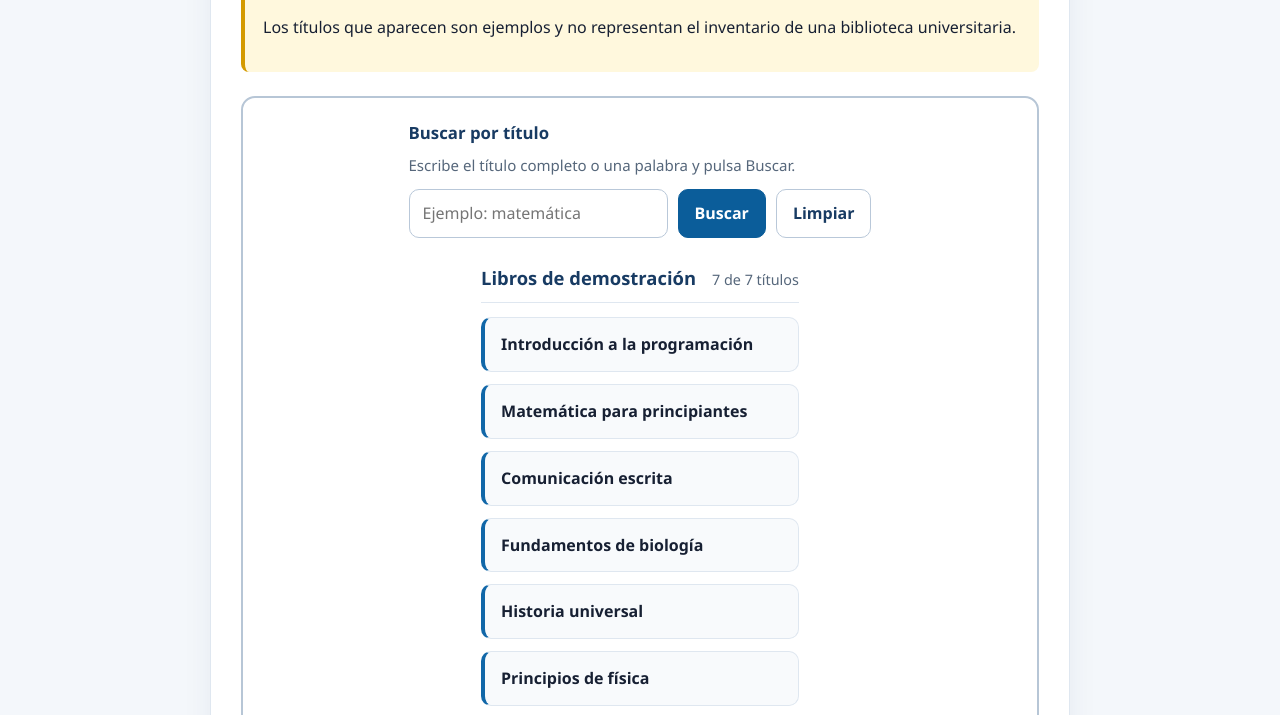
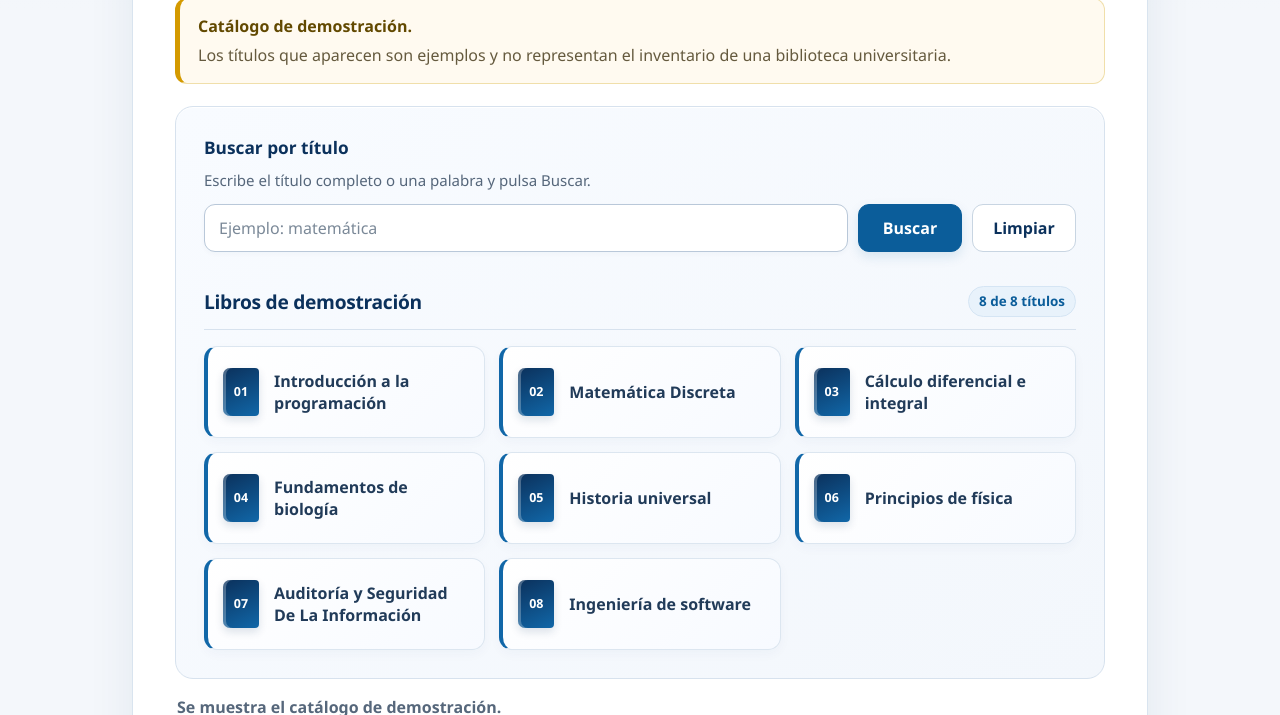
Before and after one commit to DarknessGT/portal-universitario-2026, a plain HTML site: page modules/08-biblioteca/index.html in a window 1280 px wide. Shown: the part 311-1026 px from the top of the page. Drawn offline with Linux system fonts and the light colour scheme.

Commit message:
feat: Modulo Realizado - Busqueda Biblioteca

```diff
--- a/modules/08-biblioteca/modulo.js
+++ b/modules/08-biblioteca/modulo.js
@@ -5,12 +5,13 @@
 
 const librosDemostracion = Object.freeze([
   "Introducción a la programación",
-  "Matemática para principiantes",
-  "Comunicación escrita",
+  "Matemática Discreta",
+  "Cálculo diferencial e integral",
   "Fundamentos de biología",
   "Historia universal",
   "Principios de física",
-  "Lectura y análisis literario"
+  "Auditoría y Seguridad De La Información",
+  "Ingeniería de software",
 ]);
 
 function normalizarTexto(valor) {
@@ -57,29 +58,17 @@
     mostrarLibros(librosDemostracion);
     resultado.textContent = "Se muestra el catálogo de demostración.";
 
-    entrada.addEventListener("input", () => {
-      if (entrada.value.trim()) {
-        entrada.removeAttribute("aria-invalid");
-        if (resultado.dataset.estado === "error") {
-          resultado.textContent = "";
-          delete resultado.dataset.estado;
-        }
-      }
-    });
-
-    formulario.addEventListener("submit", evento => {
-      evento.preventDefault();
+    function actualizarResultados() {
       const consulta = entrada.value.trim();
+      entrada.removeAttribute("aria-invalid");
 
       if (!consulta) {
-        entrada.setAttribute("aria-invalid", "true");
-        resultado.dataset.estado = "error";
-        resultado.textContent = "Escribe el título o una palabra para buscar.";
-        entrada.focus();
+        mostrarLibros(librosDemostracion);
+        resultado.dataset.estado = "inicial";
+        resultado.textContent = "Se muestra el catálogo de demostración.";
         return;
       }
 
-      entrada.removeAttribute("aria-invalid");
       const coincidencias = buscarLibros(librosDemostracion, consulta);
       mostrarLibros(coincidencias);
 
@@ -92,14 +81,18 @@
       resultado.dataset.estado = "exito";
       const etiqueta = coincidencias.length === 1 ? "libro" : "libros";
       resultado.textContent = `Se encontraron ${coincidencias.length} ${etiqueta} para “${consulta}”.`;
+    }
+
+    entrada.addEventListener("input", actualizarResultados);
+
+    formulario.addEventListener("submit", evento => {
+      evento.preventDefault();
+      actualizarResultados();
     });
 
     botonLimpiar.addEventListener("click", () => {
       entrada.value = "";
-      entrada.removeAttribute("aria-invalid");
-      mostrarLibros(librosDemostracion);
-      resultado.dataset.estado = "inicial";
-      resultado.textContent = "Se muestra el catálogo de demostración.";
+      actualizarResultados();
       entrada.focus();
     });
   });
--- a/modules/08-biblioteca/styles.css
+++ b/modules/08-biblioteca/styles.css
@@ -1,43 +1,177 @@
-.biblioteca-area {
+:root {
+  --biblioteca-navy: #0b315c;
+  --biblioteca-blue: #0b5d9a;
+  --biblioteca-blue-light: #e8f2fb;
+  --biblioteca-ink: #172033;
+  --biblioteca-muted: #56677b;
+  --biblioteca-border: #d7e2ee;
+  --biblioteca-gold: #d49a00;
+}
+
+body {
+  background: linear-gradient(180deg, #eaf1f8 0, #f4f7fb 20rem);
+  color: var(--biblioteca-ink);
+}
+
+.module-page {
+  max-width: 1060px;
+  padding: clamp(28px, 5vw, 54px) 22px 72px;
+}
+
+.back-link {
+  display: inline-flex;
+  align-items: center;
+  min-height: 40px;
+  margin-bottom: 18px;
+  padding: 7px 12px;
+  border-radius: 999px;
+  color: var(--biblioteca-blue);
+  transition: background-color .18s ease, color .18s ease;
+}
+
+.back-link:hover {
+  background: #fff;
+  color: var(--biblioteca-navy);
+}
+
+.back-link:focus-visible,
+.search-controls input:focus-visible,
+.search-controls button:focus-visible {
+  outline: 3px solid #f0b429;
+  outline-offset: 3px;
+}
+
+.module-workspace {
+  position: relative;
+  overflow: hidden;
+  padding: clamp(22px, 4vw, 42px);
+  border-color: #d9e4ef;
+  border-radius: 22px;
+  box-shadow: 0 18px 48px #173b6514;
+}
+
+.module-workspace::before {
+  position: absolute;
+  top: 0;
+  right: 0;
+  left: 0;
+  height: 6px;
+  background: linear-gradient(90deg, var(--biblioteca-navy), #1167a8 72%, #d4a431);
+  content: "";
+}
+
+.student-badge {
+  border: 1px solid #d5e5f4;
+  background: var(--biblioteca-blue-light);
+  color: var(--biblioteca-blue);
+  letter-spacing: .02em;
+}
+
+.module-workspace h1 {
+  margin: 14px 0 7px;
+  color: var(--biblioteca-navy);
+  font-size: clamp(2rem, 5vw, 2.8rem);
+  letter-spacing: -.035em;
+  line-height: 1.1;
+}
+
+.module-workspace h1 + p {
+  margin: 0;
+  color: var(--biblioteca-muted);
+  font-size: 1.04rem;
+}
+
+.module-workspace h1 + p strong {
+  color: var(--biblioteca-navy);
+}
+
+.notice {
+  margin: 24px 0 22px;
+  border: 1px solid #f0dfaa;
+  border-left: 5px solid var(--biblioteca-gold);
+  border-radius: 12px;
+  background: #fffaf0;
+  padding: 15px 18px;
+  color: #463916;
+}
+
+.notice strong {
+  color: #624900;
+}
+
+.notice p {
+  margin: 4px 0 0;
+  color: #655a3e;
+}
+
+#app-08.biblioteca-area {
   display: block;
+  width: 100%;
+  min-width: 0;
   min-height: 0;
-  padding: 22px;
-  border-style: solid;
-  background: #fff;
+  box-sizing: border-box;
+  border: 1px solid var(--biblioteca-border);
+  border-radius: 18px;
+  background: linear-gradient(145deg, #f8fbff, #f3f7fc);
+  padding: clamp(16px, 3vw, 28px);
+  box-shadow: inset 0 1px 0 #fff;
+}
+
+#app-08 .biblioteca-search,
+#app-08 .book-results {
+  width: 100%;
+  min-width: 0;
 }
 
 .biblioteca-search {
   display: grid;
-  gap: 8px;
+  gap: 7px;
 }
 
 .biblioteca-search label {
-  color: #183b63;
-  font-size: 1.05rem;
+  color: var(--biblioteca-navy);
+  font-size: 1.08rem;
   font-weight: 800;
 }
 
 .search-help {
   margin: 0;
-  color: #56677b;
+  color: var(--biblioteca-muted);
   font-size: .94rem;
 }
 
 .search-controls {
   display: flex;
-  flex-wrap: wrap;
+  align-items: stretch;
   gap: 10px;
-  margin-top: 4px;
+  margin-top: 5px;
 }
 
 .search-controls input {
-  flex: 1 1 240px;
+  flex: 1 1 260px;
   min-width: 0;
-  padding: 11px 13px;
+  min-height: 48px;
   border: 1px solid #b9c8d9;
-  border-radius: 10px;
-  color: #172033;
+  border-radius: 11px;
+  background: #fff;
+  padding: 10px 14px;
+  color: var(--biblioteca-ink);
   font: inherit;
+  box-shadow: 0 2px 5px #173b6508;
+  transition: border-color .18s ease, box-shadow .18s ease;
+}
+
+.search-controls input::placeholder {
+  color: #7b8998;
+}
+
+.search-controls input:hover {
+  border-color: #8fa8c1;
+}
+
+.search-controls input:focus-visible {
+  border-color: var(--biblioteca-blue);
+  box-shadow: 0 0 0 3px #0b5d9a20;
 }
 
 .search-controls input[aria-invalid="true"] {
@@ -45,76 +179,178 @@
 }
 
 .search-controls button {
-  min-height: 44px;
-  padding: 10px 16px;
-  border: 1px solid #0b5d9a;
-  border-radius: 10px;
-  background: #0b5d9a;
+  min-width: 104px;
+  min-height: 48px;
+  border: 1px solid var(--biblioteca-blue);
+  border-radius: 11px;
+  background: var(--biblioteca-blue);
+  padding: 10px 17px;
   color: #fff;
   cursor: pointer;
   font: inherit;
-  font-weight: 700;
+  font-weight: 750;
+  box-shadow: 0 5px 12px #0b5d9a20;
+  transition: transform .18s ease, background-color .18s ease, box-shadow .18s ease;
+}
+
+.search-controls button:hover {
+  transform: translateY(-1px);
+  border-color: #084d80;
+  background: #084d80;
+  box-shadow: 0 8px 16px #0b5d9a2b;
+}
+
+.search-controls button:active {
+  transform: translateY(0);
 }
 
 .search-controls .button-secondary {
-  border-color: #b9c8d9;
+  border-color: #c8d5e2;
   background: #fff;
-  color: #183b63;
+  color: var(--biblioteca-navy);
+  box-shadow: none;
 }
 
-.search-controls input:focus-visible,
-.search-controls button:focus-visible {
-  outline: 3px solid #f0b429;
-  outline-offset: 2px;
+.search-controls .button-secondary:hover {
+  border-color: #9eb2c8;
+  background: #edf5fc;
+  box-shadow: none;
 }
 
 .book-results {
-  margin-top: 26px;
+  margin-top: clamp(24px, 4vw, 34px);
 }
 
 .results-heading {
   display: flex;
   flex-wrap: wrap;
-  align-items: baseline;
+  align-items: center;
   justify-content: space-between;
-  gap: 8px 16px;
-  border-bottom: 1px solid #dfe7f0;
-  padding-bottom: 10px;
+  gap: 10px 16px;
+  border-bottom: 1px solid var(--biblioteca-border);
+  padding-bottom: 12px;
 }
 
 .results-heading h2 {
   margin: 0;
-  color: #183b63;
-  font-size: 1.15rem;
+  color: var(--biblioteca-navy);
+  font-size: 1.2rem;
+  letter-spacing: -.015em;
 }
 
 .book-count {
-  color: #56677b;
-  font-size: .9rem;
+  display: inline-flex;
+  align-items: center;
+  min-height: 30px;
+  border: 1px solid #d5e5f4;
+  border-radius: 999px;
+  background: var(--biblioteca-blue-light);
+  padding: 4px 10px;
+  color: var(--biblioteca-blue);
+  font-size: .84rem;
+  font-weight: 750;
 }
 
-.book-list {
+#app-08 .book-list {
   display: grid;
-  grid-template-columns: repeat(auto-fit, minmax(min(100%, 230px), 1fr));
-  gap: 12px;
-  margin: 14px 0 0;
+  grid-template-columns: repeat(3, minmax(0, 1fr));
+  width: 100%;
+  gap: 14px;
+  margin: 16px 0 0;
   padding: 0;
   list-style: none;
+  counter-reset: libro;
 }
 
-.book-list li {
-  border: 1px solid #dfe7f0;
+#app-08 .book-list li {
+  position: relative;
+  display: flex;
+  align-items: center;
+  min-width: 0;
+  min-height: 92px;
+  margin: 0;
+  border: 1px solid #dce6f0;
   border-left: 4px solid #1167a8;
-  border-radius: 10px;
-  background: #f8fafc;
-  padding: 14px 16px;
-  color: #172033;
-  font-weight: 700;
+  border-radius: 13px;
+  background: linear-gradient(135deg, #fff, #f7faff);
+  padding: 16px 15px 16px 66px;
+  color: #213b59;
+  font-weight: 750;
+  line-height: 1.4;
+  overflow-wrap: anywhere;
+  box-shadow: 0 4px 12px #173b6509;
+  counter-increment: libro;
+  transition: transform .18s ease, border-color .18s ease, box-shadow .18s ease;
 }
 
-@media (max-width: 560px) {
-  .biblioteca-area {
-    padding: 16px;
+#app-08 .book-list li::before {
+  position: absolute;
+  left: 15px;
+  display: grid;
+  width: 36px;
+  height: 48px;
+  place-items: center;
+  border-radius: 7px 4px 4px 7px;
+  background: linear-gradient(155deg, var(--biblioteca-navy), #1167a8);
+  color: #fff;
+  content: counter(libro, decimal-leading-zero);
+  font-size: .78rem;
+  font-weight: 800;
+  box-shadow: inset 3px 0 #ffffff42, 0 4px 9px #0b315c24;
+}
+
+#app-08 .book-list li:hover {
+  transform: translateY(-2px);
+  border-color: #bad0e3;
+  border-left-color: var(--biblioteca-gold);
+  box-shadow: 0 10px 22px #173b6514;
+}
+
+#resultado-08 {
+  min-height: 1.55em;
+  margin: 16px 2px 0;
+  border-radius: 10px;
+  padding: 0;
+  color: var(--biblioteca-muted);
+  font-weight: 650;
+}
+
+#resultado-08[data-estado="exito"],
+#resultado-08[data-estado="vacio"],
+#resultado-08[data-estado="error"] {
+  border: 1px solid #d5e5f4;
+  border-left: 4px solid var(--biblioteca-blue);
+  background: #f3f8fd;
+  padding: 10px 13px;
+}
+
+#resultado-08[data-estado="vacio"] {
+  border-color: #f0dfaa;
+  border-left-color: var(--biblioteca-gold);
+  background: #fffaf0;
+  color: #624900;
+}
+
+#resultado-08[data-estado="error"] {
+  border-color: #efcaca;
+  border-left-color: #a52b2b;
+  background: #fff5f5;
+  color: #842323;
+}
+
+@media (max-width: 900px) {
+  #app-08 .book-list {
+    grid-template-columns: repeat(2, minmax(0, 1fr));
+  }
+}
+
+@media (max-width: 620px) {
+  .module-page {
+    padding: 24px 14px 48px;
+  }
+
+  .module-workspace {
+    border-radius: 18px;
   }
 
   .search-controls {
@@ -125,4 +361,24 @@
   .search-controls input {
     grid-column: 1 / -1;
   }
+
+  .search-controls button {
+    min-width: 0;
+    padding-inline: 12px;
+  }
+
+  #app-08 .book-list {
+    grid-template-columns: 1fr;
+  }
 }
+
+@media (prefers-reduced-motion: reduce) {
+  *,
+  *::before,
+  *::after {
+    scroll-behavior: auto !important;
+    transition-duration: .01ms !important;
+    animation-duration: .01ms !important;
+    animation-iteration-count: 1 !important;
+  }
+}
```
